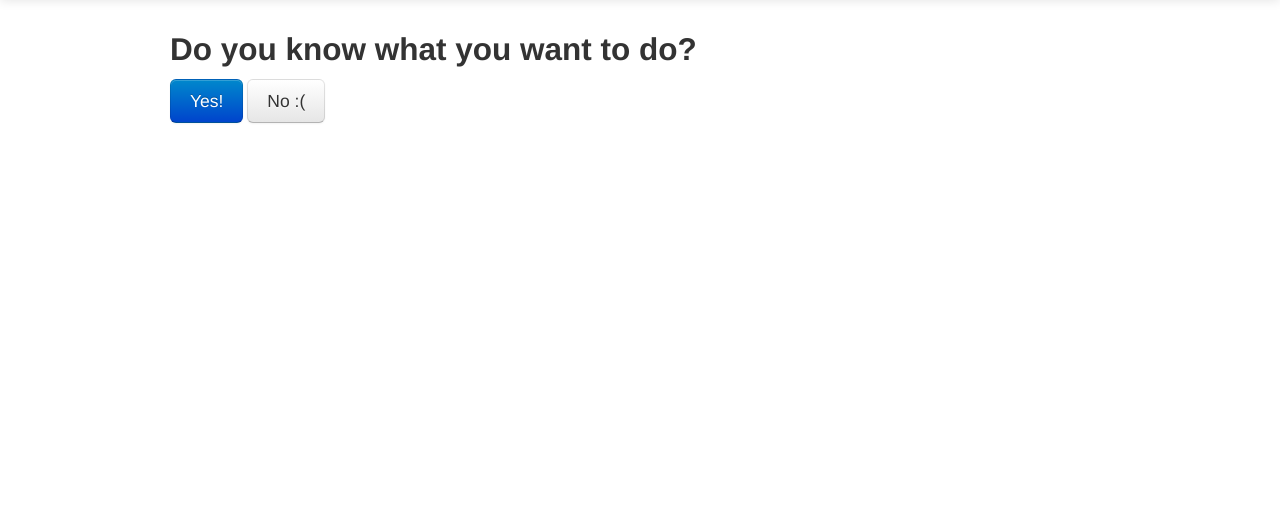
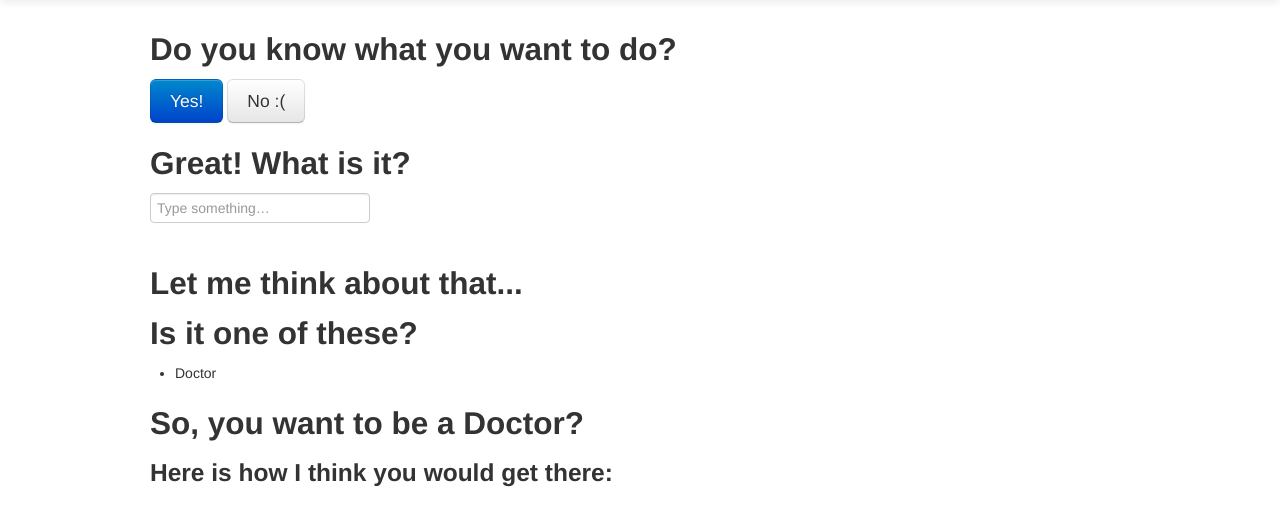
Before and after one commit to puntofisso/LMIforall, a Python web app: template advisor/templates/page.html in a window 1280 px wide. Shown: the part 41-567 px from the top of the page. Run offline with Jinja, Linux system fonts and the light colour scheme; the template is opened without the code that fills it, so the values that code supplies are empty; some libraries are stand-ins or nearby versions.

Commit message:
Adds html for other questions

```diff
--- a/advisor/templates/page.html
+++ b/advisor/templates/page.html
@@ -14,7 +14,7 @@
 
 
   	    {% block content %}
-  	    <div id="Q1">
+  	    <div id="Q1" class="row">
   	    <h2>Do you know what you want to do?</h2>
   	    	<p>
   	      		<button class="btn btn-large btn-primary" type="button">Yes!</button>
@@ -22,7 +22,32 @@
   	    	</p>
   	    </div>
 
+  	    <div id="Q2-a" class="row">
+  	    	<h2>Great! What is it?</h2>
 
+  	    	<form>
+  	    	  <fieldset>
+  	    	    <input type="text" placeholder="Type something…">
+  	    	  </fieldset>
+  	    	</form>
+  	    </div>
+
+  	    <div id="Q2-a-response" class="row">
+  	    	<h2>Let me think about that...</h2>
+  	    	<h2>Is it one of these?</h2>
+  	    	<ul>
+  	    		<li>Doctor</li>
+  	    	<ul>
+  	    </div>
+
+  	    <div id="Q2-b" class="row">
+  	    </div>
+
+  	    <div id="Result" class="row">
+  	    <h2>So, you want to be a Doctor?</h2>
+  	    <h3>Here is how I think you would get there:</h3>
+
+  	    </div>
 
 
     	{% endblock %}
```
